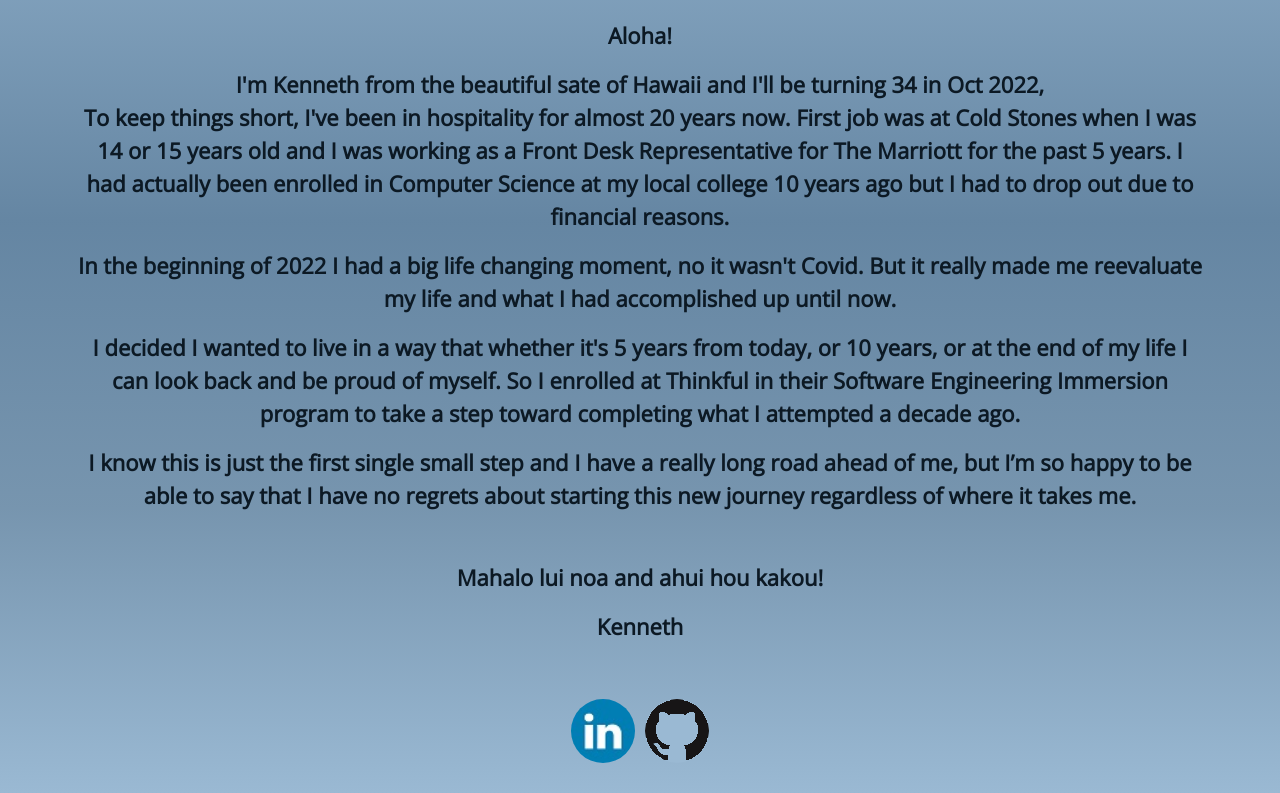
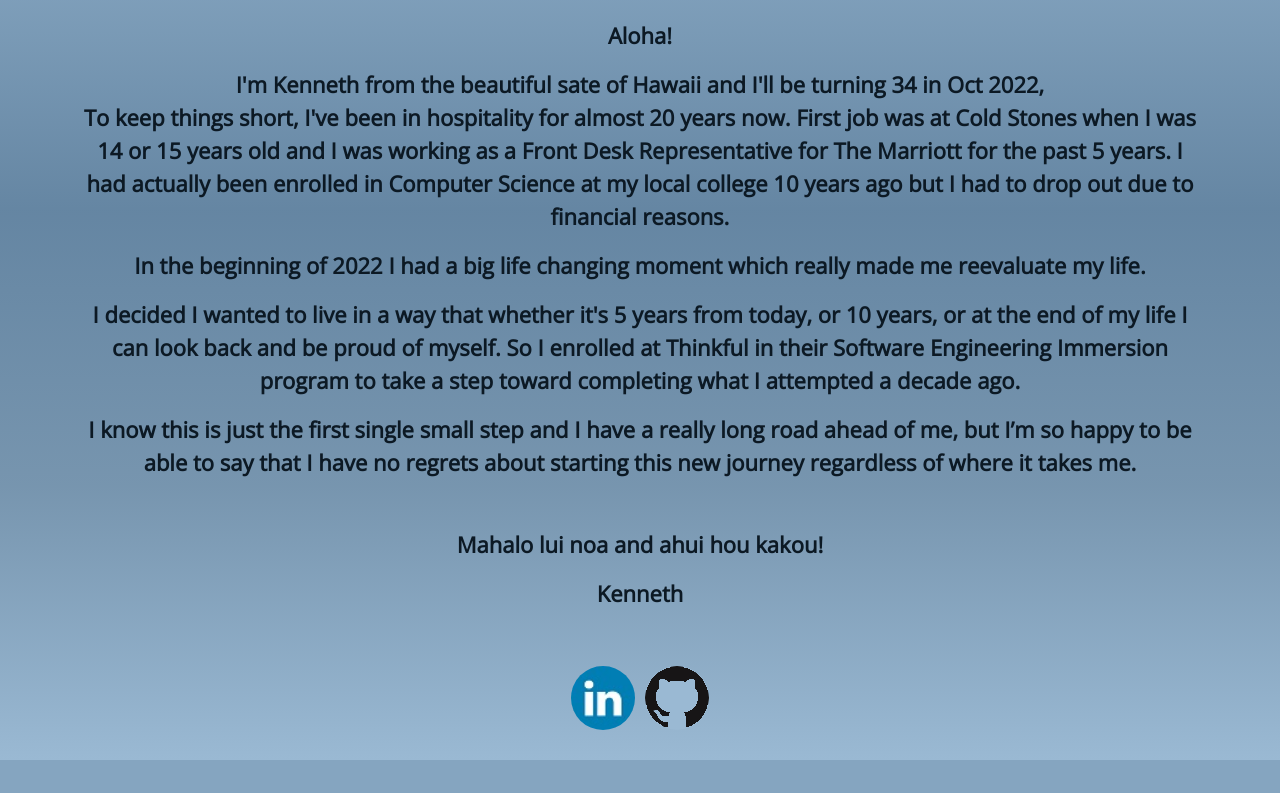
Before and after one commit to KnfDev/Portfolio, a React (Create React App) app: page / in a window 1280 px wide. Shown: the part 3122-3915 px from the top of the page. After the commit the page ends 3882 px from the top, so only its background shows below. Built offline with nearby package versions, Linux system fonts and the light colour scheme; a web font is replaced by a local one.

Commit message:
edited abobout me

```diff
--- a/src/App.js
+++ b/src/App.js
@@ -160,9 +160,8 @@ function App() {
             financial reasons.
           </p>
           <p>
-            In the beginning of 2022 I had a big life changing moment, no it
-            wasn't Covid. But it really made me reevaluate my life and what I
-            had accomplished up until now.
+            In the beginning of 2022 I had a big life changing moment which
+            really made me reevaluate my life.
           </p>
           <p>
             I decided I wanted to live in a way that whether it's 5 years from
```
